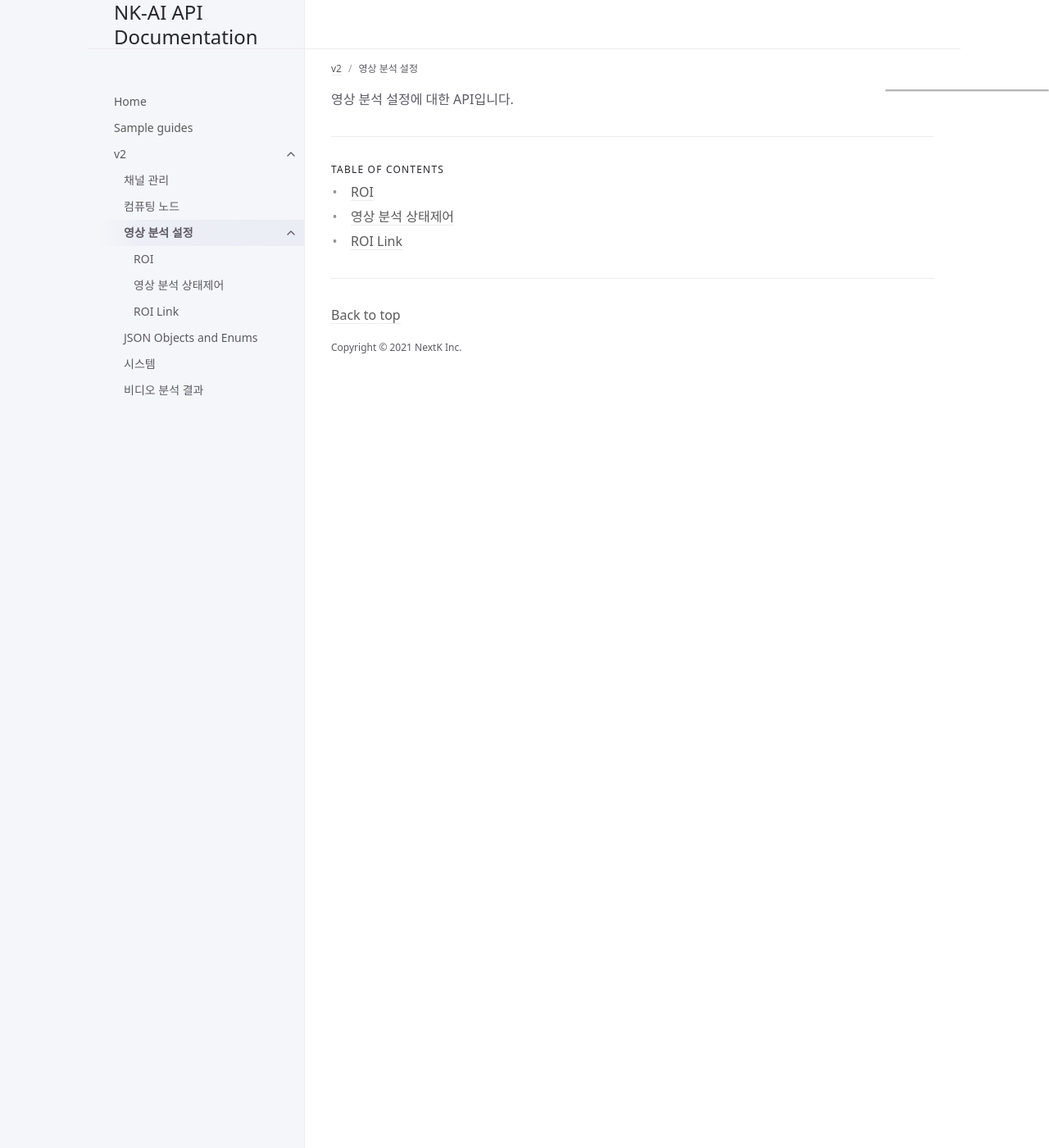
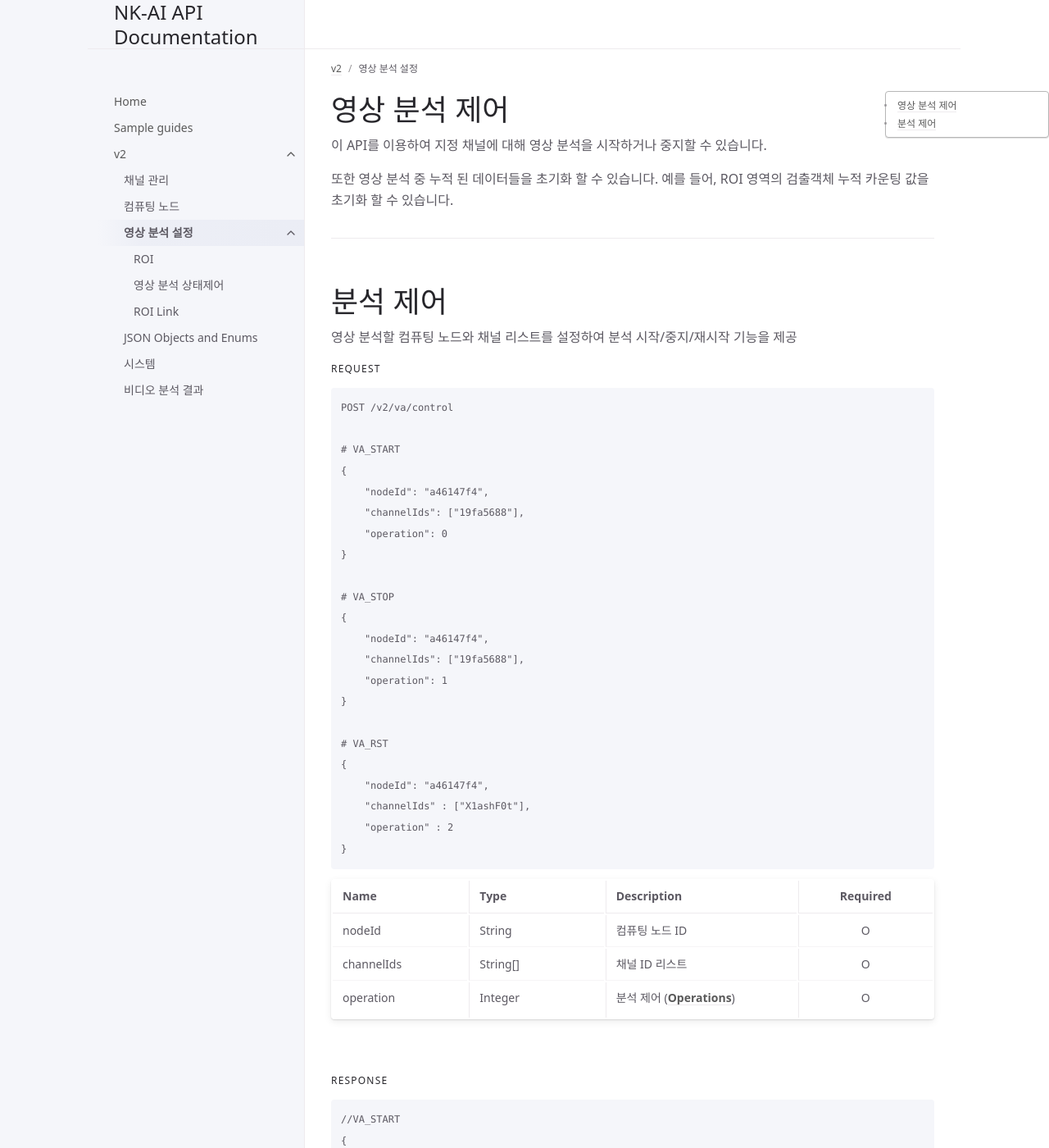
Before and after one commit to uteakO/rest-api, a Jekyll site: the page built from docs/v2/va_control/va_control.md, in a window 1280 px wide and 1400 px high. Shown: the whole window at 82% size. Built offline with Jekyll 4.4.1, drawn with Linux system fonts in a browser that asks for light colours; some of the changed text lies outside the part shown.

Commit message:
feat : va-control

````diff
--- a/docs/v2/va_control/va_control.md
+++ b/docs/v2/va_control/va_control.md
@@ -5,9 +5,83 @@ nav_order: 4
 parent: v2
 has_children: true
 permalink: /docs/v2/va_control/va_control
-# permalink: /docs/v2/va_control
-# permalink: /docs/v2/va_control
 ---
 
+# 영상 분석 제어
 
-영상 분석 설정에 대한 API입니다.
+이 API를 이용하여 지정 채널에 대해 영상 분석을 시작하거나 중지할 수 있습니다.
+
+또한 영상 분석 중 누적 된 데이터들을 초기화 할 수 있습니다. 예를 들어, ROI 영역의 검출객체 누적 카운팅 값을 초기화 할 수 있습니다.
+
+------------------------
+# 분석 제어
+
+영상 분석할 컴퓨팅 노드와 채널 리스트를 설정하여 분석 시작/중지/재시작 기능을 제공
+
+#### Request
+
+```
+POST /v2/va/control
+
+# VA_START
+{
+    "nodeId": "a46147f4",
+    "channelIds": ["19fa5688"],
+    "operation": 0
+}
+
+# VA_STOP
+{
+    "nodeId": "a46147f4",
+    "channelIds": ["19fa5688"],
+    "operation": 1
+}
+
+# VA_RST
+{
+    "nodeId": "a46147f4",
+    "channelIds" : ["X1ashF0t"],
+    "operation" : 2
+}
+```
+
+| Name | Type | Description | Required |
+| :---- | :---- |:---- |:----: |
+| nodeId | String | 컴퓨팅 노드 ID | O |
+| channelIds | String[] | 채널 ID 리스트 | O |
+| operation | Integer | 분석 제어 (**[Operations](/docs/v2/models.md#operations)**) | O |
+
+<br>
+
+#### Response
+```
+//VA_START
+{
+  "sourceIp": "192.168.0.36",
+  "sourcePort": 33300,
+  "code": 0
+}
+//VA_STOP
+{
+  "code": 0
+}
+//VA_RESET
+{
+  "code": 0
+}
+//Fail
+{
+    "code" : 0,
+    "message" : "reason"
+}
+
+```
+
+| Name | Type | Description |
+| :---- | :---- |:---- |
+| ~~sourceIp~~ | ~~String~~ | ~~Channel GRPC IP~~ (미지원) |
+| ~~sourcePort~~ | ~~Integer~~ | ~~Channel GRPC Port~~ (미지원) |
+| code | Integer | 응답 코드 ([Error Code](models.md#error-code)) |
+| message | String | 오류 메시지 |
+
+<br>
````
